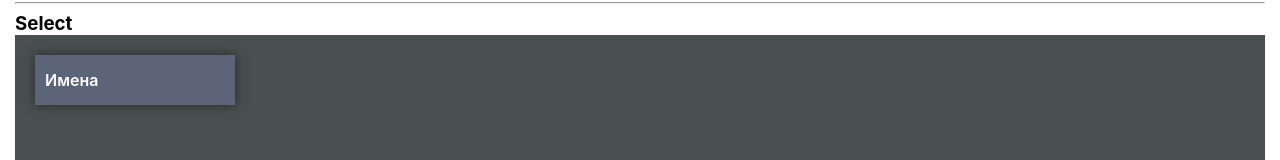
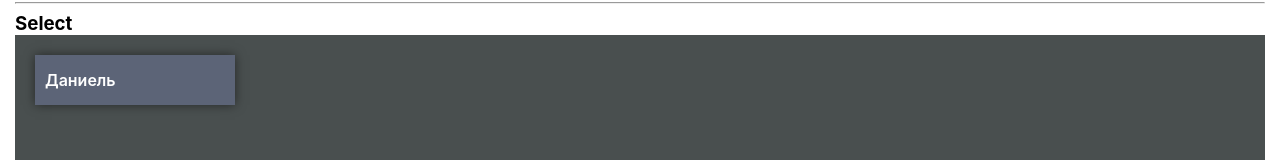
Before and after one commit to DaniyelGit/React-Kabzda, a React (Create React App) app: page / in a window 1280 px wide. Shown: the part 275-435 px from the top of the page. Built offline with nearby package versions, Linux system fonts and the light colour scheme.

Commit message:
refactor select

```diff
--- a/src/Components/Select/Select.tsx
+++ b/src/Components/Select/Select.tsx
@@ -4,29 +4,36 @@ import {SelectTitle} from "./SelectTitle";
 import {SelectBody} from "./SelectBody";
 
 
-
-
 export const Select = () => {
-
-
-    const names = ['Даниель', 'Виктория', 'Захар', 'Тереса', 'Андрей'];
+    const stateNames = [
+        {id: '1', name: 'Даниель'},
+        {id: '2', name: 'Виктория'},
+        {id: '3', name: 'Захар'},
+        {id: '4', name: 'Тереса'},
+        {id: '5', name: 'Андрей'}
+    ];
     const [collapsed, setCollapsed] = React.useState<boolean>(false);
-    const [value, setValue] = React.useState<string>('Имена')
+    const [activeItem, setActiveItem] = React.useState<number>(0)
+    const labelSelect = stateNames[activeItem].name;
 
     const onChangeCollapsed = () => setCollapsed(!collapsed);
 
-    const onChangeValue = (name: string) => {
-        setValue(name);
+    const onChangeValue = (index: number) => {
+        setActiveItem(index);
         setCollapsed(false);
     }
 
 
-
-
     return (
         <div className={s.wrapper}>
-            <SelectTitle value={value} onChangeCollapsed={onChangeCollapsed}/>
-            {collapsed && <SelectBody names={names} onChangeValue={onChangeValue}/>}
+            <SelectTitle value={labelSelect} onChangeCollapsed={onChangeCollapsed}/>
+            {
+                collapsed
+                && <SelectBody stateNames={stateNames}
+                               onChangeValue={onChangeValue}
+                               activeItem={activeItem}
+                />
+            }
         </div>
     );
 };
--- a/src/Components/Select/SelectBody.tsx
+++ b/src/Components/Select/SelectBody.tsx
@@ -3,31 +3,33 @@ import s from './select.module.css';
 
 
 type SelectBodyPropsType = {
-    names: string[]
-    onChangeValue: (name: string) => void
+    stateNames: {id: string, name: string}[]
+    onChangeValue: (index: number) => void
+    activeItem: number
 }
 
 export const SelectBody = (props: SelectBodyPropsType) => {
 
     const {
-        names,
+        stateNames,
         onChangeValue,
+        activeItem,
     } = props
 
-    const handlerChangeValue = (name: string) => {
-        onChangeValue(name);
+    const handlerChangeValue = (index: number) => {
+        onChangeValue(index);
     }
 
     return (
         <div className={s.selectBody}>
             {
-                names.map((name, index) => {
+                stateNames.map((item, index) => {
                     return (
-                      <div key={`${name}_${index}`}
-                           className={s.options}
-                           onClick={() => handlerChangeValue(name)}
+                      <div key={`${item.id}`}
+                           className={`${s.options} ${activeItem === index ? s.activeItem : ''}`}
+                           onClick={() => handlerChangeValue(index)}
                       >
-                          {name}
+                          {item.name}
                       </div>
                     );
                 })
--- a/src/Components/Select/select.module.css
+++ b/src/Components/Select/select.module.css
@@ -39,6 +39,7 @@
     margin-top: 10px;
 }
 
-.options:hover {
-    background-color: rgba(110, 121, 159, .9);
+.options:hover,
+.activeItem {
+    background-color: rgba(155, 166, 224, 0.9);
 }
```
